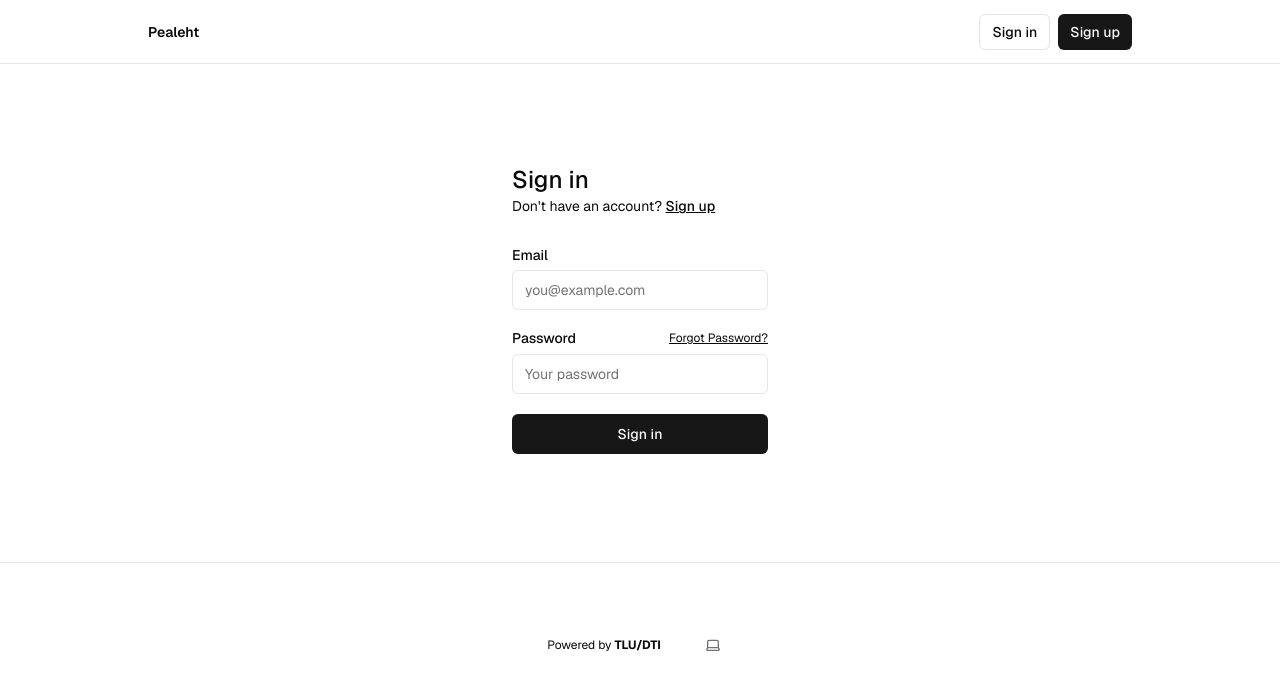
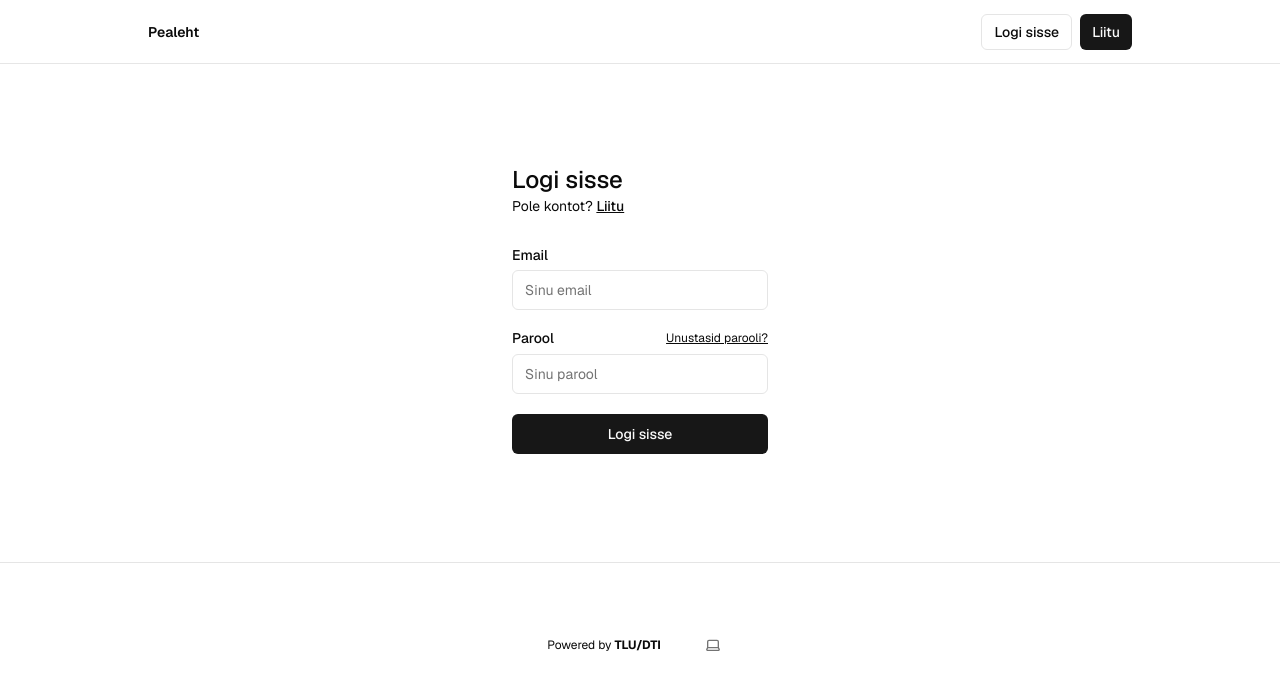
Before and after one commit to tv911473/sookla, a Next.js app: page /sign-in in a window 1280 px wide. Shown: the top 690 px of the page. Built offline with nearby package versions, Linux system fonts and the light colour scheme; no server answers.

Commit message:
refactor: text from english to estonian

```diff
--- a/app/(auth-pages)/forgot-password/page.tsx
+++ b/app/(auth-pages)/forgot-password/page.tsx
@@ -14,24 +14,24 @@ export default async function ForgotPassword(props: {
     <>
       <form className="flex-1 flex flex-col w-full gap-2 text-foreground [&>input]:mb-6 min-w-64 max-w-64 mx-auto">
         <div>
-          <h1 className="text-2xl font-medium">Reset Password</h1>
+          <h1 className="text-2xl font-medium">Parooli taastamine</h1>
           <p className="text-sm text-secondary-foreground">
-            Already have an account?{" "}
+            On juba konto olemas?{" "}
             <Link className="text-primary underline" href="/sign-in">
-              Sign in
+              Logi sisse
             </Link>
           </p>
         </div>
         <div className="flex flex-col gap-2 [&>input]:mb-3 mt-8">
           <Label htmlFor="email">Email</Label>
-          <Input name="email" placeholder="you@example.com" required />
+          <Input name="email" placeholder="Sinu email" required />
           <SubmitButton formAction={forgotPasswordAction}>
-            Reset Password
+            Taasta parool
           </SubmitButton>
           <FormMessage message={searchParams} />
         </div>
       </form>
-      <SmtpMessage />
+      {/* <SmtpMessage /> */}
     </>
   );
 }
--- a/app/(auth-pages)/sign-in/page.tsx
+++ b/app/(auth-pages)/sign-in/page.tsx
@@ -9,33 +9,33 @@ export default async function Login(props: { searchParams: Promise<Message> }) {
   const searchParams = await props.searchParams;
   return (
     <form className="flex-1 flex flex-col min-w-64">
-      <h1 className="text-2xl font-medium">Sign in</h1>
+      <h1 className="text-2xl font-medium">Logi sisse</h1>
       <p className="text-sm text-foreground">
-        Don't have an account?{" "}
+        Pole kontot?{" "}
         <Link className="text-foreground font-medium underline" href="/sign-up">
-          Sign up
+          Liitu
         </Link>
       </p>
       <div className="flex flex-col gap-2 [&>input]:mb-3 mt-8">
         <Label htmlFor="email">Email</Label>
-        <Input name="email" placeholder="you@example.com" required />
+        <Input name="email" placeholder="Sinu email" required />
         <div className="flex justify-between items-center">
-          <Label htmlFor="password">Password</Label>
+          <Label htmlFor="password">Parool</Label>
           <Link
             className="text-xs text-foreground underline"
             href="/forgot-password"
           >
-            Forgot Password?
+            Unustasid parooli?
           </Link>
         </div>
         <Input
           type="password"
           name="password"
-          placeholder="Your password"
+          placeholder="Sinu parool"
           required
         />
-        <SubmitButton pendingText="Signing In..." formAction={signInAction}>
-          Sign in
+        <SubmitButton pendingText="Logime sisse..." formAction={signInAction}>
+          Logi sisse
         </SubmitButton>
         <FormMessage message={searchParams} />
       </div>
--- a/app/(auth-pages)/sign-up/page.tsx
+++ b/app/(auth-pages)/sign-up/page.tsx
@@ -21,31 +21,31 @@ export default async function Signup(props: {
   return (
     <>
       <form className="flex flex-col min-w-64 max-w-64 mx-auto">
-        <h1 className="text-2xl font-medium">Sign up</h1>
+        <h1 className="text-2xl font-medium">Liitu</h1>
         <p className="text-sm text text-foreground">
-          Already have an account?{" "}
+          On juba konto olemas?{" "}
           <Link className="text-primary font-medium underline" href="/sign-in">
-            Sign in
+            Logi sisse
           </Link>
         </p>
         <div className="flex flex-col gap-2 [&>input]:mb-3 mt-8">
           <Label htmlFor="email">Email</Label>
-          <Input name="email" placeholder="you@example.com" required />
-          <Label htmlFor="password">Password</Label>
+          <Input name="email" placeholder="Sinu email" required />
+          <Label htmlFor="password">Parool</Label>
           <Input
             type="password"
             name="password"
-            placeholder="Your password"
+            placeholder="Sinu parool"
             minLength={6}
             required
           />
           <SubmitButton formAction={signUpAction} pendingText="Signing up...">
-            Sign up
+            Liitu
           </SubmitButton>
           <FormMessage message={searchParams} />
         </div>
       </form>
-      <SmtpMessage />
+      {/* <SmtpMessage /> */}
     </>
   );
 }
--- a/app/actions.ts
+++ b/app/actions.ts
@@ -12,7 +12,7 @@ export const signUpAction = async (formData: FormData) => {
   const origin = (await headers()).get("origin");
 
   if (!email || !password) {
-    return { error: "Email and password are required" };
+    return { error: "Email ja parool vajalikud" };
   }
 
   const { error } = await supabase.auth.signUp({
@@ -30,7 +30,7 @@ export const signUpAction = async (formData: FormData) => {
     return encodedRedirect(
       "success",
       "/sign-up",
-      "Thanks for signing up! Please check your email for a verification link.",
+      "Tänud liitumast! Palun kontrolli oma emaili kinnituse jaoks."
     );
   }
 };
@@ -59,7 +59,7 @@ export const forgotPasswordAction = async (formData: FormData) => {
   const callbackUrl = formData.get("callbackUrl")?.toString();
 
   if (!email) {
-    return encodedRedirect("error", "/forgot-password", "Email is required");
+    return encodedRedirect("error", "/forgot-password", "Email vajalik");
   }
 
   const { error } = await supabase.auth.resetPasswordForEmail(email, {
@@ -71,7 +71,7 @@ export const forgotPasswordAction = async (formData: FormData) => {
     return encodedRedirect(
       "error",
       "/forgot-password",
-      "Could not reset password",
+      "Parooli taastamine nurjus"
     );
   }
 
@@ -82,7 +82,7 @@ export const forgotPasswordAction = async (formData: FormData) => {
   return encodedRedirect(
     "success",
     "/forgot-password",
-    "Check your email for a link to reset your password.",
+    "Parooli taastamise link saadetud emailile."
   );
 };
 
@@ -93,19 +93,11 @@ export const resetPasswordAction = async (formData: FormData) => {
   const confirmPassword = formData.get("confirmPassword") as string;
 
   if (!password || !confirmPassword) {
-    encodedRedirect(
-      "error",
-      "/protected/reset-password",
-      "Password and confirm password are required",
-    );
+    encodedRedirect("error", "/protected/reset-password", "Parool vajalik");
   }
 
   if (password !== confirmPassword) {
-    encodedRedirect(
-      "error",
-      "/protected/reset-password",
-      "Passwords do not match",
-    );
+    encodedRedirect("error", "/protected/reset-password", "Paroolid ei ühti");
   }
 
   const { error } = await supabase.auth.updateUser({
@@ -116,11 +108,11 @@ export const resetPasswordAction = async (formData: FormData) => {
     encodedRedirect(
       "error",
       "/protected/reset-password",
-      "Password update failed",
+      "Parooli uuendamine nurjus"
     );
   }
 
-  encodedRedirect("success", "/protected/reset-password", "Password updated");
+  encodedRedirect("success", "/protected/reset-password", "Parool uuendatud");
 };
 
 export const signOutAction = async () => {
--- a/app/protected/page.tsx
+++ b/app/protected/page.tsx
@@ -1,5 +1,4 @@
 import { createClient } from "@/utils/supabase/server";
-import { InfoIcon } from "lucide-react";
 import { redirect } from "next/navigation";
 
 export default async function ProtectedPage() {
--- a/app/protected/reset-password/page.tsx
+++ b/app/protected/reset-password/page.tsx
@@ -10,18 +10,18 @@ export default async function ResetPassword(props: {
   const searchParams = await props.searchParams;
   return (
     <form className="flex flex-col w-full max-w-md p-4 gap-2 [&>input]:mb-4">
-      <h1 className="text-2xl font-medium">Reset password</h1>
+      <h1 className="text-2xl font-medium">Parooli taastamine</h1>
       <p className="text-sm text-foreground/60">
-        Please enter your new password below.
+        Palun sisesta uus parool siia.
       </p>
-      <Label htmlFor="password">New password</Label>
+      <Label htmlFor="password">Uus parool</Label>
       <Input
         type="password"
         name="password"
         placeholder="New password"
         required
       />
-      <Label htmlFor="confirmPassword">Confirm password</Label>
+      <Label htmlFor="confirmPassword">Kinnita parool</Label>
       <Input
         type="password"
         name="confirmPassword"
@@ -29,7 +29,7 @@ export default async function ResetPassword(props: {
         required
       />
       <SubmitButton formAction={resetPasswordAction}>
-        Reset password
+        Taasta parool
       </SubmitButton>
       <FormMessage message={searchParams} />
     </form>
--- a/components/header-auth.tsx
+++ b/components/header-auth.tsx
@@ -44,17 +44,17 @@ export default async function AuthButton() {
       Hey, {user.email}!
       <form action={signOutAction}>
         <Button type="submit" variant={"outline"}>
-          Sign out
+          Logi välja
         </Button>
       </form>
     </div>
   ) : (
     <div className="flex gap-2">
       <Button asChild size="sm" variant={"outline"}>
-        <Link href="/sign-in">Sign in</Link>
+        <Link href="/sign-in">Logi sisse</Link>
       </Button>
       <Button asChild size="sm" variant={"default"}>
-        <Link href="/sign-up">Sign up</Link>
+        <Link href="/sign-up">Liitu</Link>
       </Button>
     </div>
   );
```
